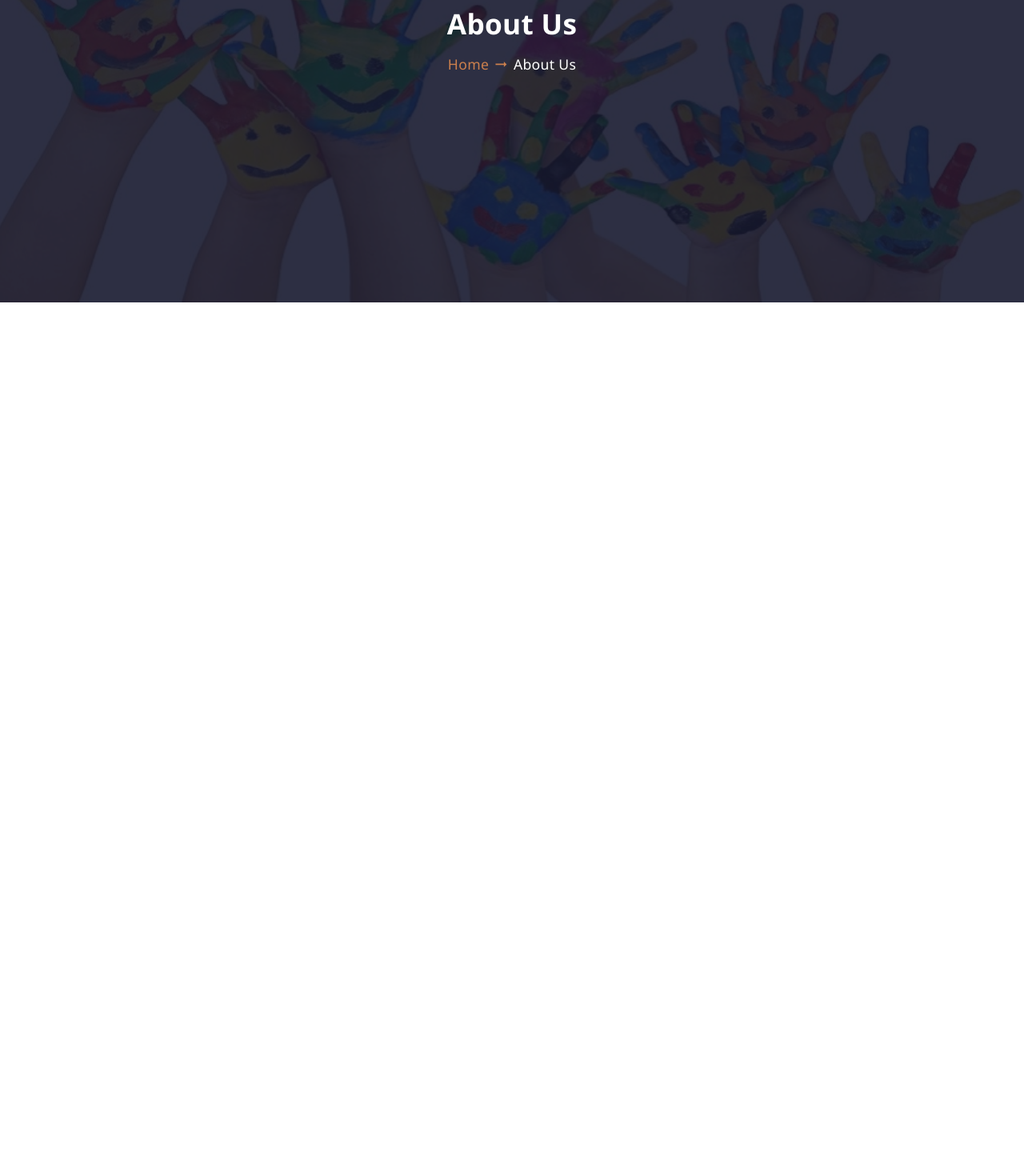
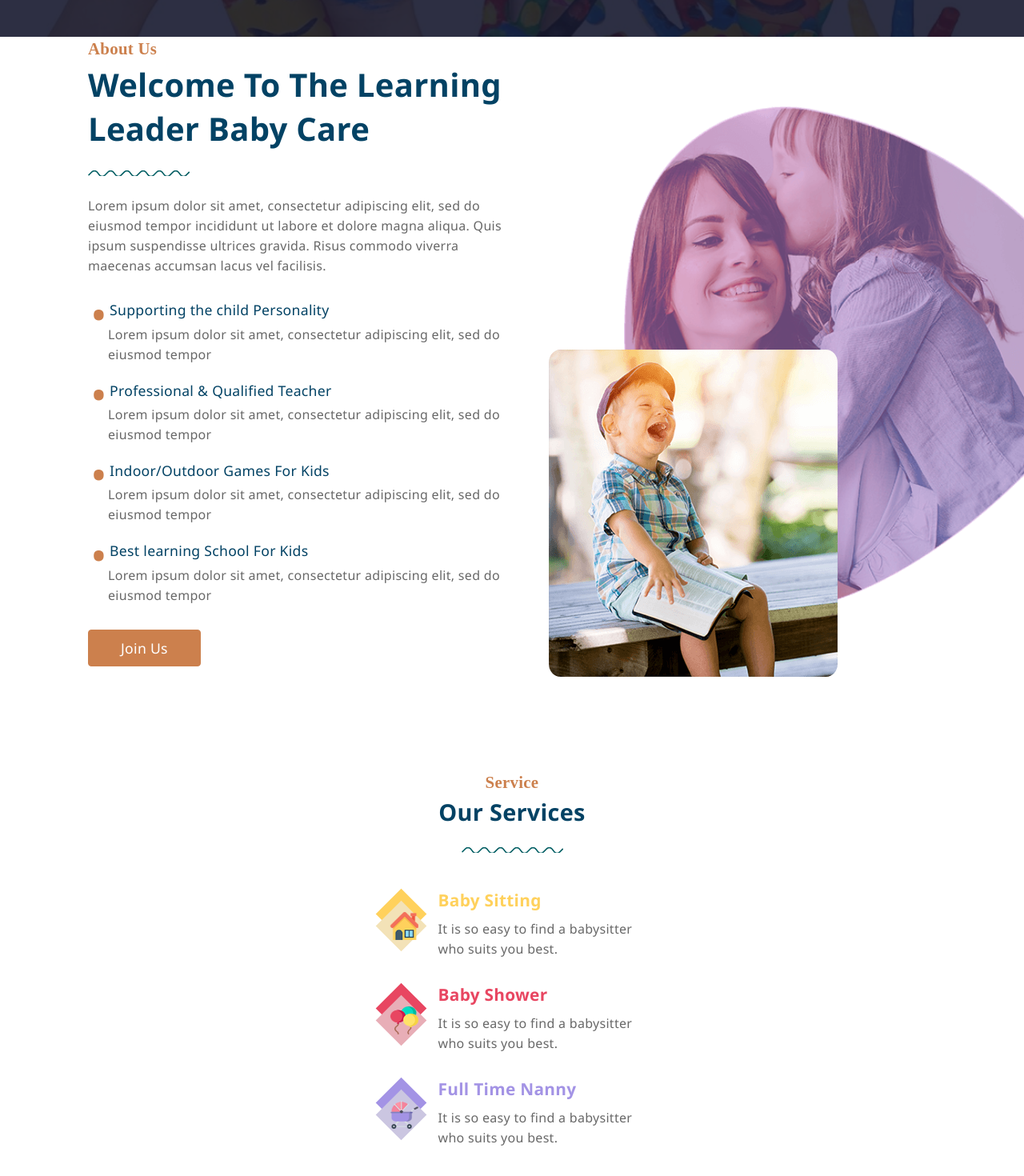
Before and after one commit to Ubongg/day-care, a React (Create React App) app: page /about in a window 1280 px wide. Shown: the part 368-1838 px from the top of the page at 80% size. Before the commit the page ends 800 px from the top, so only its background shows below. Built offline with nearby package versions, Linux system fonts and the light colour scheme.

Commit message:
worked on about page

```diff
--- a/src/components/Background.js
+++ b/src/components/Background.js
@@ -37,7 +37,7 @@ const Banner = styled.div`
   flex-direction: column;
   justify-content: center;
   align-items: center;
-  padding: 18% 0 22% 0;
+  padding: 80px 0 100px 0;
   position relative;
 
   &:before {
--- a/src/pages/About.js
+++ b/src/pages/About.js
@@ -1,10 +1,136 @@
 import React from "react";
 import Background from "../components/Background";
+import "../styles/Home.css";
+import "../styles/About.css";
+import curly from "../assets/curlylines.png";
+import bsit from "../assets/bsit.png";
+import bs from "../assets/bs.png";
+import ftn from "../assets/ftn.png";
+import { NavLink } from "react-router-dom";
+import about from "../assets/landlead.png";
+import Fade from "react-reveal/Fade";
 
 const About = () => {
   return (
     <div className="about">
       <Background header={"About Us"} page={"About Us"} />
+      <div className="home-about">
+        <div className="home-about-cont">
+          <div className="home-about-col1">
+            <h6>About Us</h6>
+            <h3>Welcome To The Learning Leader Baby Care</h3>
+            <div className="home-about-col1-imgBx">
+              <img src={curly} alt="" />
+            </div>
+            <p>
+              Lorem ipsum dolor sit amet, consectetur adipiscing elit, sed do
+              eiusmod tempor incididunt ut labore et dolore magna aliqua. Quis
+              ipsum suspendisse ultrices gravida. Risus commodo viverra maecenas
+              accumsan lacus vel facilisis.
+            </p>
+          </div>
+          <div className="home-about-col2">
+            <div className="home-about-col2-list">
+              <li>Supporting the child Personality</li>
+              <p>
+                Lorem ipsum dolor sit amet, consectetur adipiscing elit, sed do
+                eiusmod tempor
+              </p>
+            </div>
+            <div className="home-about-col2-list">
+              <li>Professional & Qualified Teacher</li>
+              <p>
+                Lorem ipsum dolor sit amet, consectetur adipiscing elit, sed do
+                eiusmod tempor
+              </p>
+            </div>
+            <div className="home-about-col2-list">
+              <li>Indoor/Outdoor Games For Kids</li>
+              <p>
+                Lorem ipsum dolor sit amet, consectetur adipiscing elit, sed do
+                eiusmod tempor
+              </p>
+            </div>
+            <div className="home-about-col2-list">
+              <li>Best learning School For Kids</li>
+              <p>
+                Lorem ipsum dolor sit amet, consectetur adipiscing elit, sed do
+                eiusmod tempor
+              </p>
+            </div>
+          </div>
+          <button>
+            <NavLink to="/login">Join Us</NavLink>
+          </button>
+        </div>
+        <div className="img-cont">
+          <div className="imgBx">
+            <img src={about} alt="" />
+          </div>
+        </div>
+      </div>
+      <div className="about-services">
+        <div className="home-about-col1">
+          <h6>Service</h6>
+          <h3>Our Services</h3>
+          <div className="home-about-col1-imgBx">
+            <img src={curly} alt="" />
+          </div>
+        </div>
+        <div className="services">
+          <div className="service">
+            <div className="imgBx">
+              <div className="imgBg1"></div>
+              <div className="imgBg2"></div>
+              <Fade left>
+                <img src={bsit} alt="" />
+              </Fade>
+            </div>
+            <div className="textBx">
+              <h3>Baby Sitting</h3>
+              <p>It is so easy to find a babysitter who suits you best.</p>
+            </div>
+          </div>
+          <div className="service">
+            <div className="imgBx">
+              <div
+                className="imgBg1"
+                style={{ backgroundColor: "#e84661" }}
+              ></div>
+              <div
+                className="imgBg2"
+                style={{ backgroundColor: "#e8aeb7" }}
+              ></div>
+              <Fade left>
+                <img src={bs} alt="" />
+              </Fade>
+            </div>
+            <div className="textBx">
+              <h3 style={{ color: "#e84661" }}>Baby Shower</h3>
+              <p>It is so easy to find a babysitter who suits you best.</p>
+            </div>
+          </div>
+          <div className="service">
+            <div className="imgBx">
+              <div
+                className="imgBg1"
+                style={{ backgroundColor: "#a393e5" }}
+              ></div>
+              <div
+                className="imgBg2"
+                style={{ backgroundColor: "#cbc6e1" }}
+              ></div>
+              <Fade left>
+                <img src={ftn} alt="" />
+              </Fade>
+            </div>
+            <div className="textBx">
+              <h3 style={{ color: "#a393e5" }}>Full Time Nanny</h3>
+              <p>It is so easy to find a babysitter who suits you best.</p>
+            </div>
+          </div>
+        </div>
+      </div>
     </div>
   );
 };
--- /dev/null
+++ b/src/styles/About.css
@@ -0,0 +1,80 @@
+.about-services {
+  padding: 50px 0;
+}
+.about-services .home-about-col1 h3 {
+  font-size: 1.8rem;
+}
+.about-services .services {
+  display: flex;
+  justify-content: center;
+  align-items: center;
+  flex-direction: column;
+}
+.about-services .services .service {
+  display: flex;
+  justify-content: center;
+  align-items: center;
+  position: relative;
+  margin-bottom: 30px;
+}
+.about-services .services .service .imgBx {
+  position: relative;
+  margin-right: 25px;
+}
+.about-services .services .service .imgBx .imgBg1 {
+  background: #ffd15c;
+  width: 45px;
+  height: 45px;
+  position: absolute;
+  top: -20%;
+  left: -10%;
+  z-index: -1;
+  transform: rotate(45deg);
+  transition: 0.5s;
+  -webkit-transition: 0.5s;
+}
+.about-services .services .service .imgBx .imgBg1:hover {
+  transform: rotate(-360deg);
+  transition: 0.5s;
+  -webkit-transition: 0.5s;
+}
+.about-services .services .service .imgBx .imgBg2 {
+  background: #f3e2b7;
+  width: 45px;
+  height: 45px;
+  position: absolute;
+  top: 10%;
+  left: -10%;
+  z-index: -1;
+  transform: rotate(45deg);
+  transition: 0.5s;
+  -webkit-transition: 0.5s;
+}
+.about-services .services .service .imgBx img {
+  width: 35px;
+  height: 35px;
+  margin: 10px 0 0 5px;
+  /* animation: serviceImg 1s ease-in-out; */
+}
+/* @keyframes serviceImg {
+  0% {
+    opacity: 0;
+    transform: translate3d(-100%, 0, 0);
+  }
+  100% {
+    opacity: 1;
+    transform: none;
+  }
+} */
+.about-services .services .service .textBx {
+  width: 250px;
+}
+.about-services .services .service .textBx h3 {
+  color: #ffd15c;
+  margin-bottom: 10px;
+  font-size: 1.3rem;
+}
+.about-services .services .service .textBx p {
+  color: var(--mainGrey);
+  line-height: var(--line-height);
+}
```
